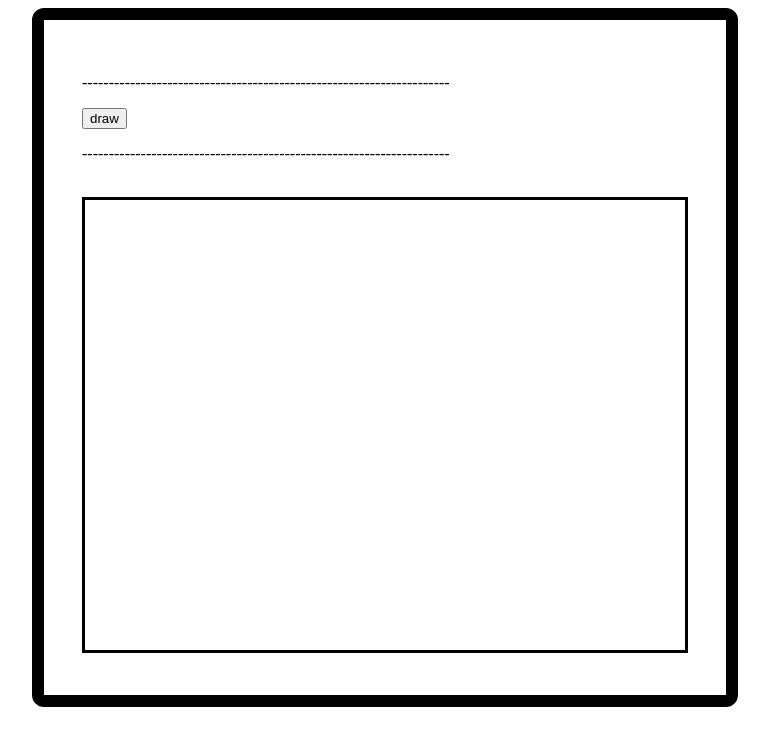
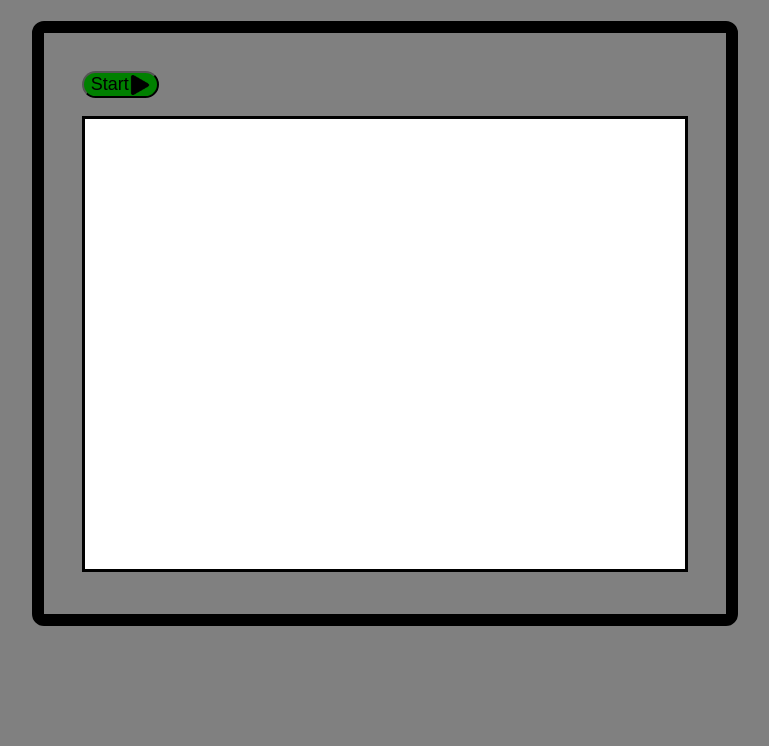
Before and after one commit to Neonrok/Trabalho-de-grupo---Computa-o-Grafica---grupo5, a plain HTML site: page index.html in a window 1280 px wide. Shown: the whole page, without its empty margins (255-1024 px from the left). Drawn offline with Linux system fonts and the light colour scheme.

Commit message:
adicionei icons para saber quando a animação esta a decorrer

```diff
--- a/css/index.css
+++ b/css/index.css
@@ -1,6 +1,6 @@
 
 body{
-
+    background-color: grey;
 }
 
 .reordenar{
@@ -17,4 +17,26 @@ body{
 
 .cava{
     border: solid black 3px;
+    background-color: white;
 }
+.acoes{
+    display: flex;
+    flex-direction: row;
+}
+#SDraw{
+    display: flex;
+    align-items: center;
+    justify-content: space-around;
+    border-radius:10rem;
+    width: 6vw;
+    font-size: large;
+    transition: 500ms;
+    background-color: green;
+}
+#SDraw:hover{
+    width: 6vw;
+    background-color: red;
+}
+#icon{
+    width: 20px;
+}
--- a/index.html
+++ b/index.html
@@ -7,12 +7,14 @@
     <link rel="stylesheet" href="./css/index.css">
 </head>
 <body>
+    <div>
+        <h1 id="titulo"></h1>
+    </div>
     <div class="reordenar"><div class="limites_visuais">
-        <p>---------------------------------------------------------------------</p>
         <div class="acoes"><!--local para ficar os butões-->
-            <button id="SDraw">draw</button>
+            <button id="SDraw">Start<img id="icon" src="./Icons/play-button-arrowhead.png"></button>
+
         </div>
-        <p>---------------------------------------------------------------------</p>
         <br>
         <canvas class="cava">
             Lamento em informar mas este browser não suporta o html5
--- a/js/main.js
+++ b/js/main.js
@@ -10,7 +10,7 @@ let y = 0;
 let arca = [];
 let curv = [];
 const Draw = document.getElementById('SDraw');
-
+let icon=document.getElementById("icon")
 let c = document.querySelector(".cava");
 c.width = wid;
 c.height = hei;
@@ -152,7 +152,9 @@ const AnimaFin = function(intPro, i, frame){
         AnimaFin1(intPro, i)
         window.requestAnimationFrame(() => AnimaFin(intPro, i, frame));
         frame+=0.005;
-
+    }
+    if(frame>1){
+        icon.src="./Icons/play-button-arrowhead.png"
     }
 };
 const AnimaFin1 = function(intPro, i){
@@ -161,6 +163,7 @@ const AnimaFin1 = function(intPro, i){
     cav.lineTo(intPro[i][0], intPro[i][1]);
     cav.strokeStyle= "blue";
     cav.stroke();
+    console.log("ola2")
 };
 
 const creatACurv = function(numbers, s){
@@ -198,10 +201,11 @@ const creatACurv = function(numbers, s){
             intPro.push([NexX, Nexy]);
         };
     };
-    //Animar agora é possivel com esta invenção onde agora a linha azul é furmada em 200 frames
+    //Animar agora é possivel com esta invenção onde agora a linha azul é formada em 200 frames
     AnimaFin(intPro, Fr, pi);
 };
 const animaltion = function(i, xax, yarn, frame){
+    icon.src="./Icons/pause.png"
     const { xa, ya, Far } = movInLines(i, xax, yarn, frame);
     let r =[xa, ya, Far]
     if (frame<=1){
@@ -211,7 +215,11 @@ const animaltion = function(i, xax, yarn, frame){
     } else {
         //fim da animação
         frame = 0;
+
     // será executado quando as animações terminarem se tiver 4 pontos ou mais
+    if( arca.length==3){
+        icon.src="./Icons/play-button-arrowhead.png"
+    }
         if (i === arca.length-3 && i > 0) {
             creatACurv(curv, i);
         }
@@ -224,6 +232,12 @@ const toMovInvPoint = function(){
         let p1y = arca[i].y;
     };
 };
+//  alteração do icon
+function iconCheck(frame){
+    if (frame>1){
+        icon.src="./Icons/play-button-arrowhead.png"
+    }
+}
 
 //apartid daqui são apenas funções de interação
 //não sei o porquê mas quando inicio estas funções as cordenadas aparecem como 0 na primeira vex por isso isto
```
Also changed, not shown: Icons/pause.png (added), Icons/play-button-arrowhead.png (added), Instruções.txt (added), css/MovAnim.css (deleted).
